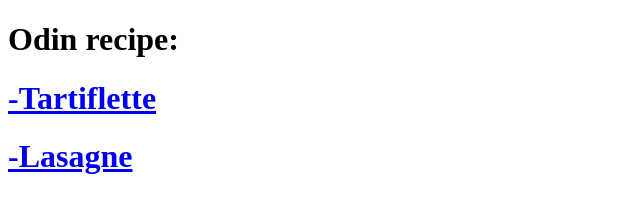
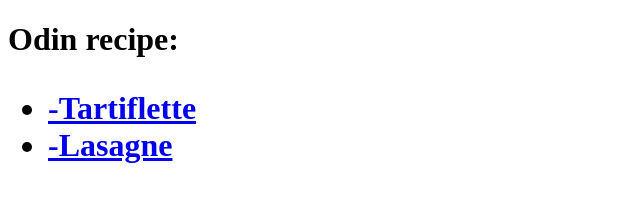
Before and after one commit to ConPaititifePleiyeur/odin-recipes, a plain HTML site: page index.html in a window 1280 px wide. Shown: the whole page, without its empty margins (0-640 px from the left). Drawn offline with Linux system fonts and the light colour scheme.

Commit message:
Réorganisation du code

```diff
--- a/index.html
+++ b/index.html
@@ -12,10 +12,14 @@
             Odin recipe:
     </h1>
     <h1>
+<ul>
+<li>
 <a href="recipes/tartiflette.html">-Tartiflette</a>
-        </h1>
-        <h1>
+</li>
+<li>
 <a href="recipes/lasagna.html">-Lasagne</a>
+</li>
+</ul>
 </h1>
 
 </body>
```
Lines whose indentation alone changed are shown as unchanged.
